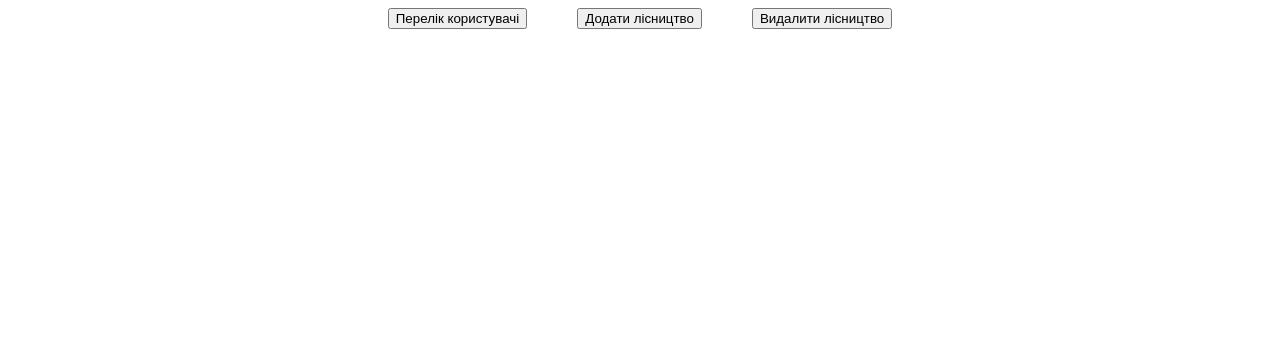
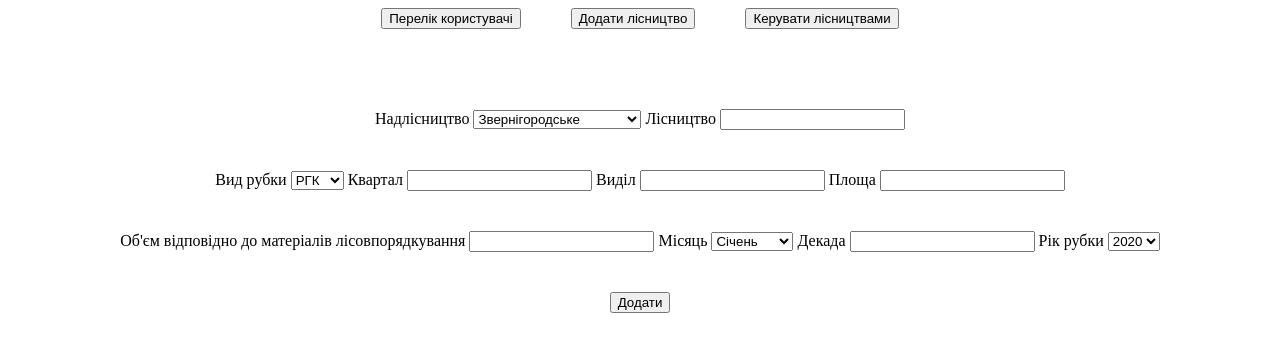
Before and after one commit to ytre12/coursework, a Flask app: page /admin in a window 1280 px wide. Shown: the top 352 px of the page. Run offline with Flask 3, Linux system fonts and the light colour scheme.

Commit message:
Add funk (add new forest in forest_Db), add forest form

```diff
--- a/app.py
+++ b/app.py
@@ -1,4 +1,4 @@
-from flask import Flask, render_template
+from flask import Flask, render_template, request, redirect, url_for
 from forest_DB import forest_db, Forest
 
 app = Flask(__name__)
@@ -13,9 +13,39 @@ def main():
 
     return render_template('index.html', forests=forestsDb)
 
-@app.route('/admin')
+@app.route('/admin', methods=['GET', 'POST'])
 def admin():
+    if request.method == 'POST':
+        mainForest = request.form['mainForest']
+        forest = request.form['forest']
+        typeCutting = request.form['typeCutting']
+        quarter = request.form['quarter']
+        department = request.form['department']
+        area = request.form['area']
+        volumeForestManagement = request.form['volumeForestManagement']
+        month = request.form['month']
+        decade = request.form['decade']
+        year = request.form['year']
+
+        new_forest = Forest(
+            mainForest=mainForest,
+            forest=forest,
+            typeCutting=typeCutting,
+            quarter=quarter,
+            department=department,
+            area=area,
+            volumeForestManagement=volumeForestManagement,
+            month=month,
+            decade=decade,
+            year=year
+        )
+
+        forest_db.session.add(new_forest)
+        forest_db.session.commit()
+        return redirect('/admin')
+
     return render_template('admin.html')
+
 
 
 if __name__ == '__main__':
--- a/static/styles/admin-style.css
+++ b/static/styles/admin-style.css
@@ -3,3 +3,12 @@ header {
     justify-content: center;
     gap: 50px;
 }
+
+form {
+    margin-top: 80px;
+    display: flex;
+    flex-direction: column;
+    align-items: center;
+    justify-content: center;
+    gap: 40px;
+}
--- a/templates/admin.html
+++ b/templates/admin.html
@@ -10,7 +10,80 @@
     <header>
         <button>Перелік користувачі</button>
         <button>Додати лісництво</button>
-        <button>Видалити лісництво</button>
+        <button>Керувати лісництвами</button>
     </header>
+    <main>
+        <form action="/admin" method="post">
+            <div>
+                <label for="">Надлісництво</label>
+                <select name="mainForest" id="">
+                    <option value="Звернігородське">Звернігородське</option>
+                    <option value="Корсунь-Шевченківське">Корсунь-Шевченківське</option>
+                    <option value="Черкаське">Черкаське</option>
+                </select>
+
+                <label for="">Лісництво</label>
+                <input type="text" name="forest">
+            </div>
+
+            <div>
+
+            <label for="">Вид рубки</label>
+                <select name="typeCutting" id="">
+                    <option value="РГК">РГК</option>
+                    <option value="ОСВ">ОСВ</option>
+                    <option value="ПРЧ">ПРЧ</option>
+                    <option value="ПРЖ">ПРЖ</option>
+                    <option value="ПРХ">ПРХ</option>
+                </select>
+
+                <label for="">Квартал</label>
+                <input type="text" name="quarter">
+
+                <label for="">Виділ</label>
+                <input type="text" name="department">
+
+                <label for="">Площа</label>
+                <input type="text" name="area">
+
+            </div>
+
+            <div>
+                <label for="">Об'єм відповідно до матеріалів лісовпорядкування</label>
+                <input type="text" name="volumeForestManagement">
+
+                <label for="">Місяць</label>
+                <select name="month" id="">
+                    <option value="Січень">Січень</option>
+                    <option value="Лютий">Лютий</option>
+                    <option value="Березень">Березень</option>
+                    <option value="Квітень">Квітень</option>
+                    <option value="Травень">Травень</option>
+                    <option value="Червень">Червень</option>
+                    <option value="Липень">Липень</option>
+                    <option value="Серпень">Серпень</option>
+                    <option value="Вересень">Вересень</option>
+                    <option value="Жовтень">Жовтень</option>
+                    <option value="Листопад">Листопад</option>
+                    <option value="Грудень">Грудень</option>
+                </select>
+
+                <label for="">Декада</label>
+                <input type="text" name="decade">
+
+                <label for="">Рік рубки</label>
+                <select name="year" id="">
+                    <option value="2020">2020</option>
+                    <option value="2021">2021</option>
+                    <option value="2022">2022</option>
+                    <option value="2023">2023</option>
+                    <option value="2024">2024</option>
+                    <option value="2025">2025</option>
+                    <option value="2026">2026</option>
+                </select>
+            </div>
+            <button type="submit">Додати</button>
+        </form>
+    </main>
 </body>
 </html>
```
Also changed, not shown: instance/forest.db.
